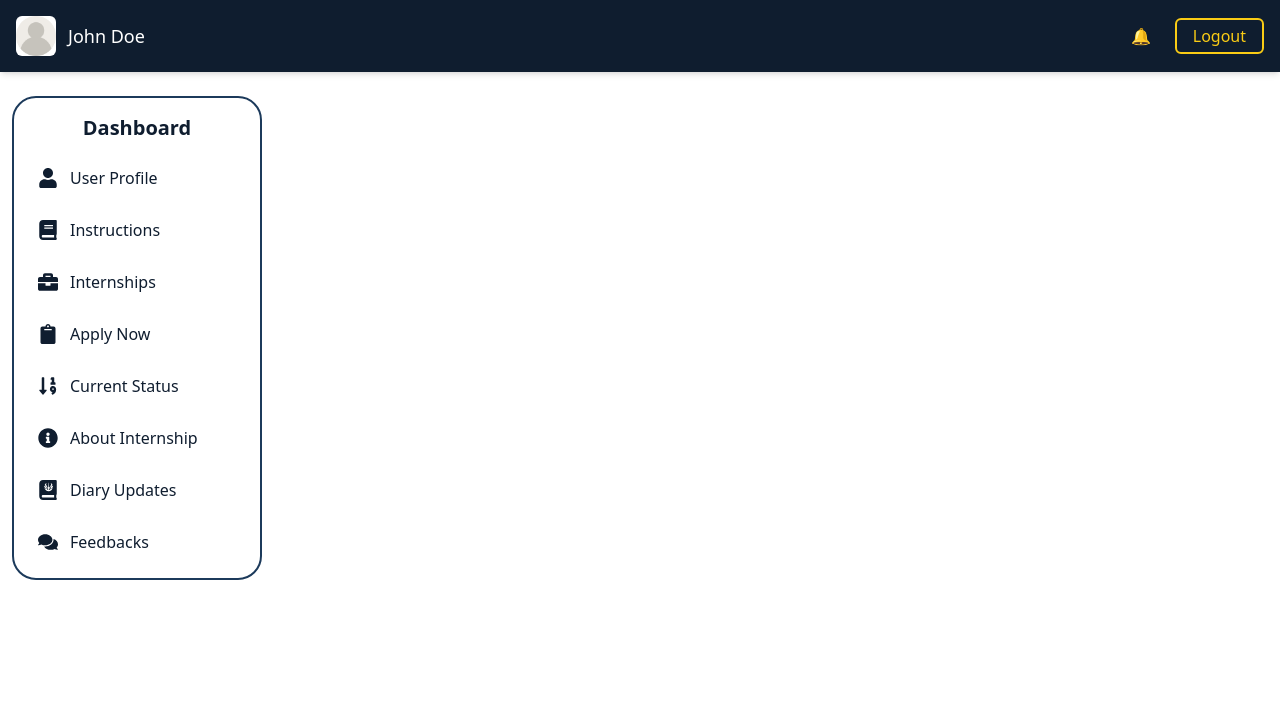
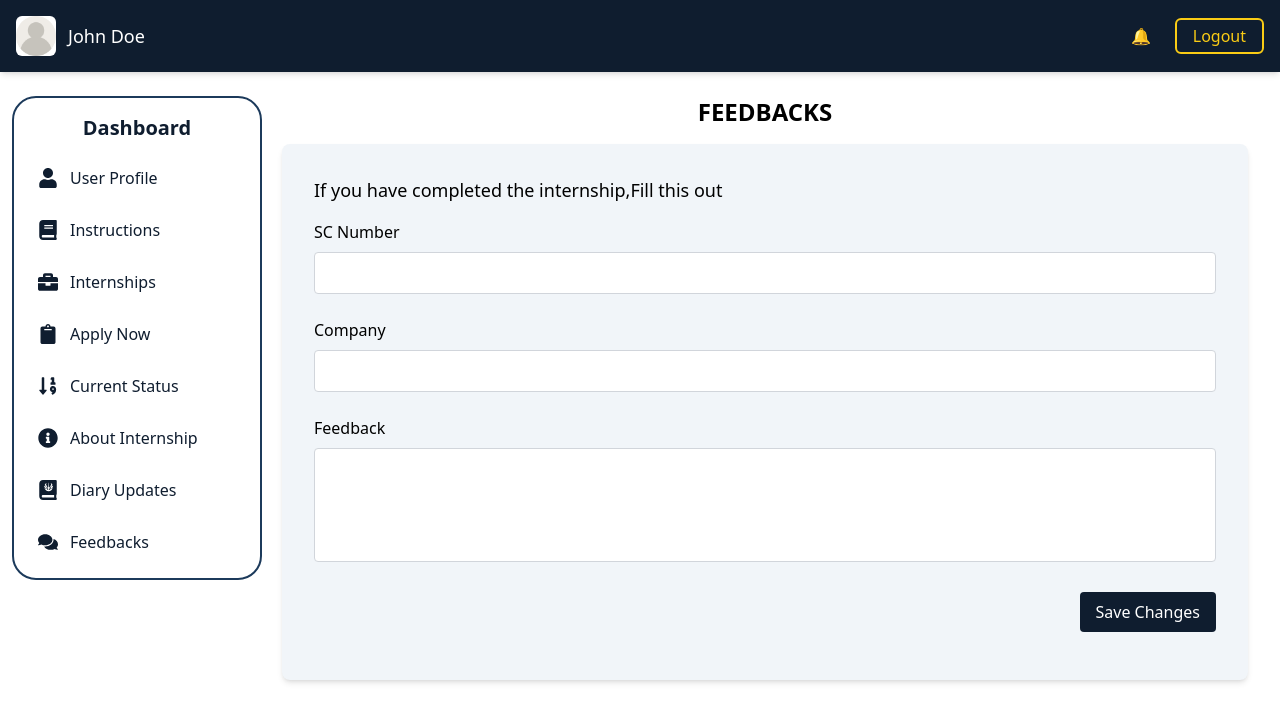
Before and after one commit to ShashiniWeerakoon/ruh-internship-portal-student, a React (Vite) app: page /Feedback in a window 1280 px wide. Shown: the top 722 px of the page. Built offline with nearby package versions, Linux system fonts and the light colour scheme.

Commit message:
update Feedback form and nevigate the updatestudent profile

```diff
--- a/src/App.jsx
+++ b/src/App.jsx
@@ -17,7 +17,7 @@ function App() {
     <div>
       <BrowserRouter>
         <Routes>
-          <Route path="/" element={<Updatestudentprofile />} />
+          <Route path="/" element={<UserProfile />} />
           <Route path="/Userprofile" element={<UserProfile />} />
           <Route path="/Instruction" element={<Instruction />} />
           <Route path="/Internships" element={<Internships />} />
@@ -26,7 +26,7 @@ function App() {
           <Route path="/About" element={<About />} />
           <Route path="/Diary" element={<Diary />} />
           <Route path="/Feedback" element={<Feedback />} />
-          {/* Kamathi Routes tika dala hadaganna */}
+          <Route path="/Studentprofile" element={<Updatestudentprofile />} />
         </Routes>
       </BrowserRouter>
     </div>
--- a/src/pages/Feedback.jsx
+++ b/src/pages/Feedback.jsx
@@ -1,15 +1,44 @@
-import Header from "../component/Header";
-import Sidebar from "../component/Sidebar";
+import React from 'react';
+import Header from '../component/Header';
+import Sidebar from '../component/Sidebar';
 
+export default function DiaryUpdates() {
+  return (
+    <div className="flex flex-col h-screen">
+      <Header />
+      <div className="flex flex-1 overflow-hidden">
+        <Sidebar />
+        <div className="flex-1 overflow-y-auto p-8 mt-[64px] ml-[250px]">
+          <h1 className="text-2xl font-bold mb-4 text-center">FEEDBACKS</h1>
+          <div className="bg-slate-100 p-8 shadow-md rounded-lg w-full max-w-6xl mx-auto">
+            <h2 className="text-lg font-normal mb-4">If you have completed the internship,Fill this out</h2>
+            <div className="mb-6">
+              <label htmlFor="sc_no" className="block text-base font-medium mb-2">SC Number</label>
+              <input type="text" id="date" className="w-full p-2 border border-gray-300 rounded" />
+            </div>
+            <div className="mb-6">
+              <label htmlFor="company" className="block text-base font-medium mb-2">Company</label>
+              <input type="text" id="date" className="w-full p-2 border border-gray-300 rounded" />
+            </div>
+            <div className="mb-6">
+              <label htmlFor="note" className="block text-base font-medium mb-2">Feedback</label>
+              <textarea
+                id="note"
+                className="w-full p-2 border border-gray-300 rounded resize-none overflow-hidden"
+                rows="4"
+                onInput={(e) => {
+                  e.target.style.height = 'auto';
+                  e.target.style.height = `${e.target.scrollHeight}px`;
+                }}
+              ></textarea>
+            </div>
+            <div className="flex justify-end mb-4">
+              <button className=" py-2 px-4 bg-[#0F1D2F] text-white rounded hover:bg-gray-600">Save Changes</button>
+            </div>
 
-const Home = () => {
-  return (
-    <>
-      <Header />
-      <Sidebar />
-      <div>Feedback</div>
-    </>
+          </div>
+        </div>
+      </div>
+    </div>
   );
-};
-
-export default Home;
+}
--- a/src/pages/Updatestudentprofile.jsx
+++ b/src/pages/Updatestudentprofile.jsx
@@ -1,12 +1,14 @@
 "use client";
 
 import { useState, useEffect } from "react";
+import { useNavigate } from "react-router-dom";
 
 export default function Home() {
   const [profileImage, setProfileImage] = useState(null);
   const [resultSheet, setResultSheet] = useState(null);
   const [currentDateTime, setCurrentDateTime] = useState(new Date());
   const [showPopup, setShowPopup] = useState(false);
+  const navigate = useNavigate();
 
   useEffect(() => {
     const interval = setInterval(() => {
@@ -35,6 +37,9 @@ export default function Home() {
   const handleSubmit = (e) => {
     e.preventDefault();
     setShowPopup(true);
+
+    // Navigate to the user profile page after submitting the form
+    navigate("/userprofile");
   };
 
   const closePopup = () => {
@@ -150,7 +155,7 @@ export default function Home() {
 
         <button
           type="submit"
-          className="w-full py-2 px-4 bg-indigo-600 text-white rounded-md shadow-sm hover:bg-indigo-700 focus:outline-none focus:ring-2 focus:ring-indigo-500 focus:ring-offset-2 h-9"
+          className="w-full py-2 px-4 bg-[#0F1D2F] text-white rounded-md shadow-sm hover:bg-indigo-700 focus:outline-none focus:ring-2 focus:ring-indigo-500 focus:ring-offset-2 h-9"
         >
           Submit
         </button>
@@ -165,7 +170,7 @@ export default function Home() {
       </p>
       <button
         onClick={closePopup}
-        className="w-full py-2 px-4 bg-indigo-600 text-white rounded-md shadow-sm hover:bg-indigo-700 focus:outline-none focus:ring-2 focus:ring-indigo-500 focus:ring-offset-2"
+        className="w-full py-2 px-4 bg-[#0F1D2F] text-white rounded-md shadow-sm hover:bg-indigo-700 focus:outline-none focus:ring-2 focus:ring-indigo-500 focus:ring-offset-2"
       >
         Close
       </button>
```
